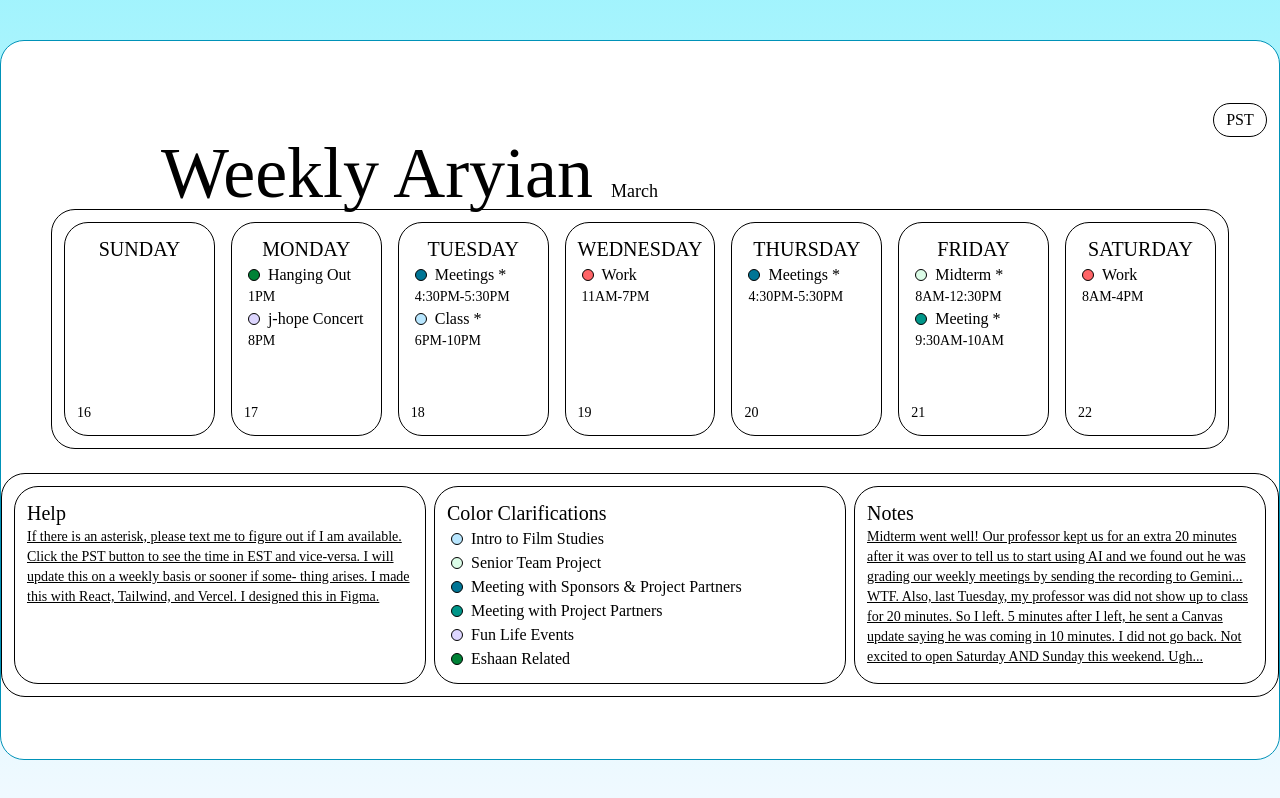
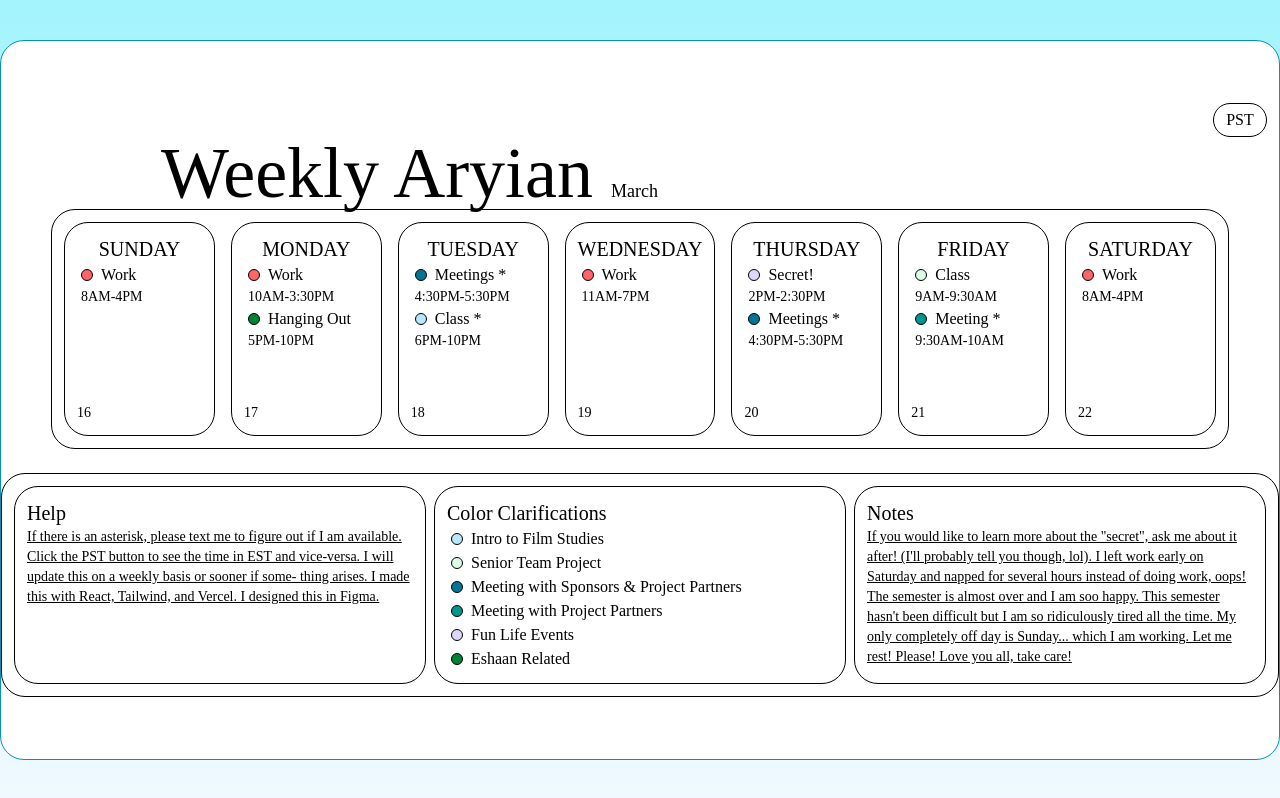
Before and after one commit to aryianj/weekly-calendar, a React (Vite) app in the folder cal/: page / in a window 1280 px wide. Built offline with nearby package versions, Linux system fonts and the light colour scheme; a web font is replaced by a local one.

Commit message:
week 3 update

```diff
--- a/cal/src/App.jsx
+++ b/cal/src/App.jsx
@@ -1,5 +1,4 @@
 import { useEffect, useState } from 'react'
-import { isMobile, isTablet, isDesktop } from 'react-device-detect';
 import './App.css'
 
 function App() {
@@ -25,8 +24,8 @@
 
   return (
     <>
-      <div className='flex mt-10 sm:mt-0 sm:h-screen sm:w-screen sm:bg-gradient-to-b  sm:from-cyan-200 sm:to-sky-50 items-center justify-center'>
-        <div className='flex flex-col justify-center bg-white sm:h-180 sm:w-360 max-w-full rounded-3xl sm:border-1 sm:border-cyan-600'>
+      <div className='flex sm:mt-0 md:mt-20 lg:mt-0 mt-10 sm:h-screen sm:w-screen sm:bg-gradient-to-b  sm:from-cyan-200 sm:to-sky-50 items-center justify-center'>
+        <div className='flex flex-col justify-center bg-white sm:h-180 sm:w-360 max-w-full rounded-3xl sm:border-1 lg:border-cyan-600'>
           <button className='sm:ml-300 ml-0 m:self-auto self-center border-1 rounded-3xl px-3 sm:mb-0 mb-4 py-1 h-fit w-fit' onClick={() => setTimeZone(timeZone === "PST" ? "EST" : "PST")}>{timeZone}</button>
           <h1 id="header" className='sm:ml-40 sm:text-left text-center sm:text-7xl text-4xl'>Weekly Aryian <span id="month" className='text-lg'>{month}</span></h1>
           <div className='flex flex-col justify-center items-center sm:mt-0 mt-4 sm:mx-0 mx-4'>
@@ -34,6 +33,13 @@
               <div className="border-1 p-3 rounded-3xl">
                 <h1 className='text-center text-xl'>SUNDAY</h1>
                 <div className="flex flex-col sm:h-40 h-30 justify-between">
+                <ul className='list-disc pl-1'>
+                    <li className="flex items-center gap-2">
+                      <span className="w-3 h-3 border-1 border-black bg-red-400 rounded-full"></span>
+                      Work
+                    </li>
+                    <p className='text-sm'>{timeZone === "PST" ? "8AM-4PM" : "11AM-7PM"}</p>
+                  </ul>
                   <div className="flex-grow sm:h-23"></div>
                   <p className='text-sm'>{dates[0]}</p>
                 </div>
@@ -42,22 +48,16 @@
                 <h1 className='text-center text-xl'>MONDAY</h1>
                 <div className="flex flex-col sm:h-40 h-30 justify-between">
                   <ul className='list-disc pl-1'>
-                    {/*<li className="flex items-center gap-2">
+                    <li className="flex items-center gap-2">
                       <span className="w-3 h-3 border-1 border-black bg-red-400 rounded-full"></span>
                       Work
                     </li>
-                    <p className='text-sm'>{timeZone === "PST" ? "10AM-6PM" : "1PM-9PM"}</p>
-                    */}
+                    <p className='text-sm'>{timeZone === "PST" ? "10AM-3:30PM" : "1PM-6:30PM"}</p>
                     <li className="flex items-center gap-2">
                       <span className="w-3 h-3 border-1 border-black bg-green-700 rounded-full"></span>
                       Hanging Out
                     </li>
-                    <p className='text-sm'>{timeZone === "PST" ? "1PM" : "4PM"}</p>
-                    <li className="flex items-center gap-2">
-                      <span className="w-3 h-3 border-1 border-black bg-violet-200 rounded-full"></span>
-                      j-hope Concert
-                    </li>
-                    <p className='text-sm'>{timeZone === "PST" ? "8PM" : "11PM"}</p>
+                    <p className='text-sm'>{timeZone === "PST" ? "5PM-10PM" : "8PM-1AM"}</p>
                   </ul>
                   <p className='text-sm'>{dates[1]}</p>
                 </div>
@@ -97,6 +97,11 @@
                 <h1 className='text-center text-xl'>THURSDAY</h1>
                 <div className="flex flex-col sm:h-40 h-30 justify-between">
                   <ul className='list-disc pl-1'>
+                  <li className="flex items-center gap-2">
+                      <span className="min-w-3 min-h-3 border-1 border-black  bg-violet-200 rounded-full"></span>
+                      Secret!
+                    </li>
+                    <p className='text-sm'>{timeZone === "PST" ? "2PM-2:30PM" : "5PM-5:30PM"}</p>
                     <li className="flex items-center gap-2">
                       <span className="w-3 h-3 border-1 border-black bg-cyan-700 rounded-full"></span>
                       Meetings *
@@ -112,9 +117,9 @@
                   <ul className='list-disc pl-1'>
                     <li className="flex items-center gap-2">
                       <span className="w-3 h-3 border-1 border-black bg-green-100 rounded-full"></span>
-                      Midterm *
+                      Class
                     </li>
-                    <p className='text-sm'>{timeZone === "PST" ? "8AM-12:30PM" : "11AM-3:30PM"}</p>
+                    <p className='text-sm'>{timeZone === "PST" ? "9AM-9:30AM" : "12PM-12:30PM"}</p>
                     <li className="flex items-center gap-2">
                       <span className="w-3 h-3 border-1 border-black bg-teal-600 rounded-full"></span>
                       Meeting *
@@ -138,22 +143,8 @@
                 </div>
               </div>
             </div>
-            {/**               <div className="grid grid-cols-1 sm:grid-cols-3 gap-4 border-1 rounded-3xl p-3 mt-6">
-              <div className="border-1 p-3 h-90 rounded-3xl">
-                  <h1 className="text-xl">Notes</h1>
-                  <p className="underline text-sm">Midterm went well! Our professor kept us for an extra 20 minutes
-                     after it was over to tell us to start using AI and we found out he was grading our weekly meetings
-                     by sending the recording to Gemini... WTF. Also, last Tuesday, my professor was did not show up to
-                     class for 20 minutes. So I left. 5 minutes after I left, he sent a Canvas update saying he was coming
-                     in 10 minutes. I did not go back. Not excited to open Saturday AND Sunday this weekend. Ugh...
-                  </p>
-                </div>
-                <div className="border-1 p-3 h-90 rounded-3xl">
-                  <h1 className="text-xl">Color Clarifications</h1>
-                  <ul className="list-disc pl-1"> */}
-
             <div className="grid sm:grid-cols-3 grid-cols-1 sm:gap-2 gap-4 border-1 rounded-3xl p-3 mt-6">
-            <div className="border-1 p-3 sm:h-auto h-90 rounded-3xl">
+              <div className="border-1 p-3 sm:h-auto h-90 rounded-3xl">
                 <h1 className='text-xl'>Help</h1>
                 <p className='underline text-sm'>
                 If there is an asterisk, please text me to figure out if I am available. Click the PST button
@@ -191,11 +182,12 @@
               </div>
               <div className="border-1 p-3 sm:h-auto h-90 rounded-3xl">
                 <h1 className='text-xl'>Notes</h1>
-                  <p className='underline text-sm'>Midterm went well! Our professor kept us for an extra 20 minutes
-                     after it was over to tell us to start using AI and we found out he was grading our weekly meetings
-                     by sending the recording to Gemini... WTF. Also, last Tuesday, my professor was did not show up to
-                     class for 20 minutes. So I left. 5 minutes after I left, he sent a Canvas update saying he was coming
-                     in 10 minutes. I did not go back. Not excited to open Saturday AND Sunday this weekend. Ugh...
+                  <p className='underline text-sm'>If you would like to learn more about the "secret",
+                    ask me about it after! (I'll probably tell you though, lol). I left work early on
+                    Saturday and napped for several hours instead of doing work, oops! The semester is
+                    almost over and I am soo happy. This semester hasn't been difficult but I am so
+                    ridiculously tired all the time. My only completely off day is Sunday... which I am
+                    working. Let me rest! Please! Love you all, take care!
                 </p>
               </div>
             </div>
```
